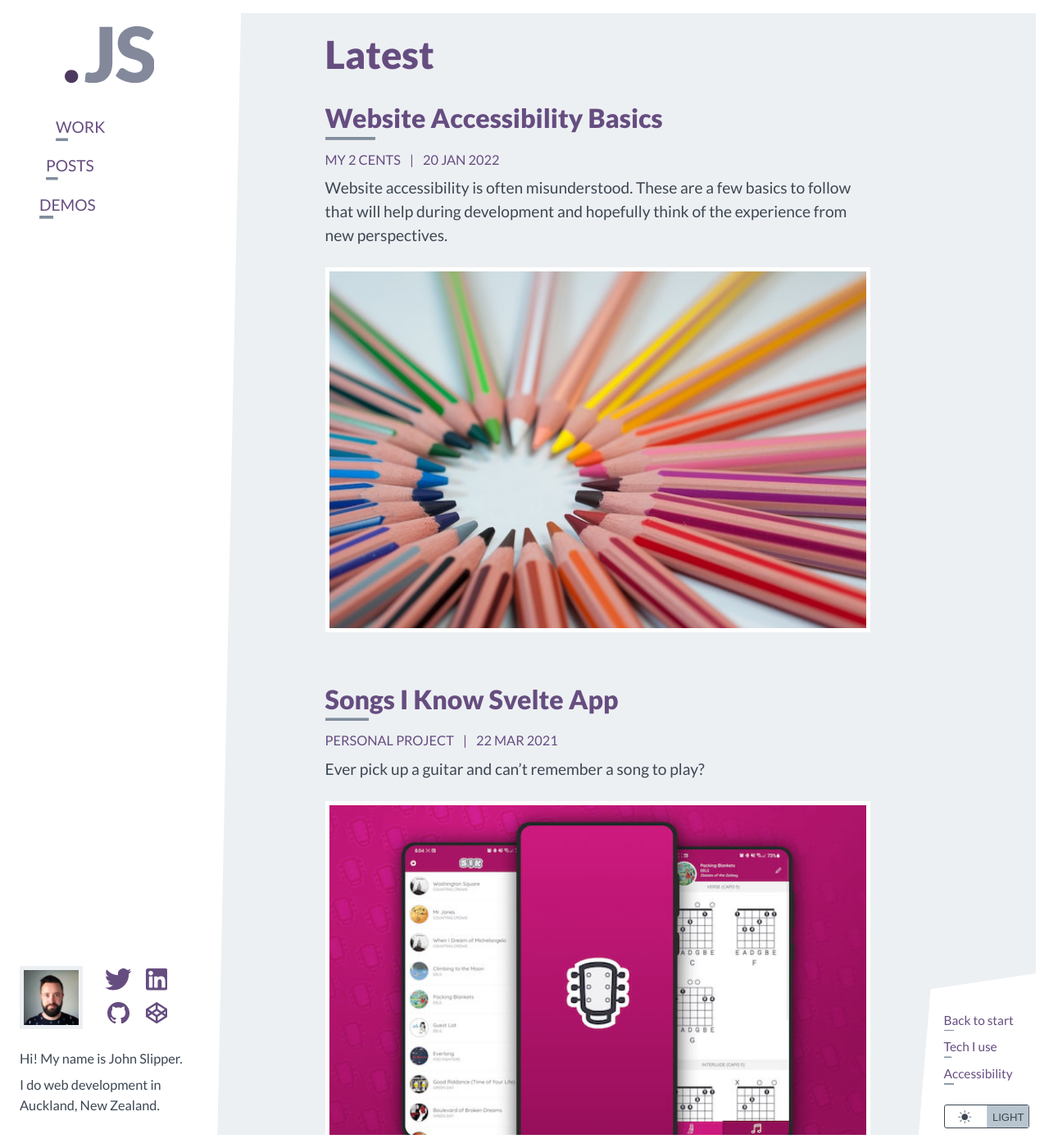
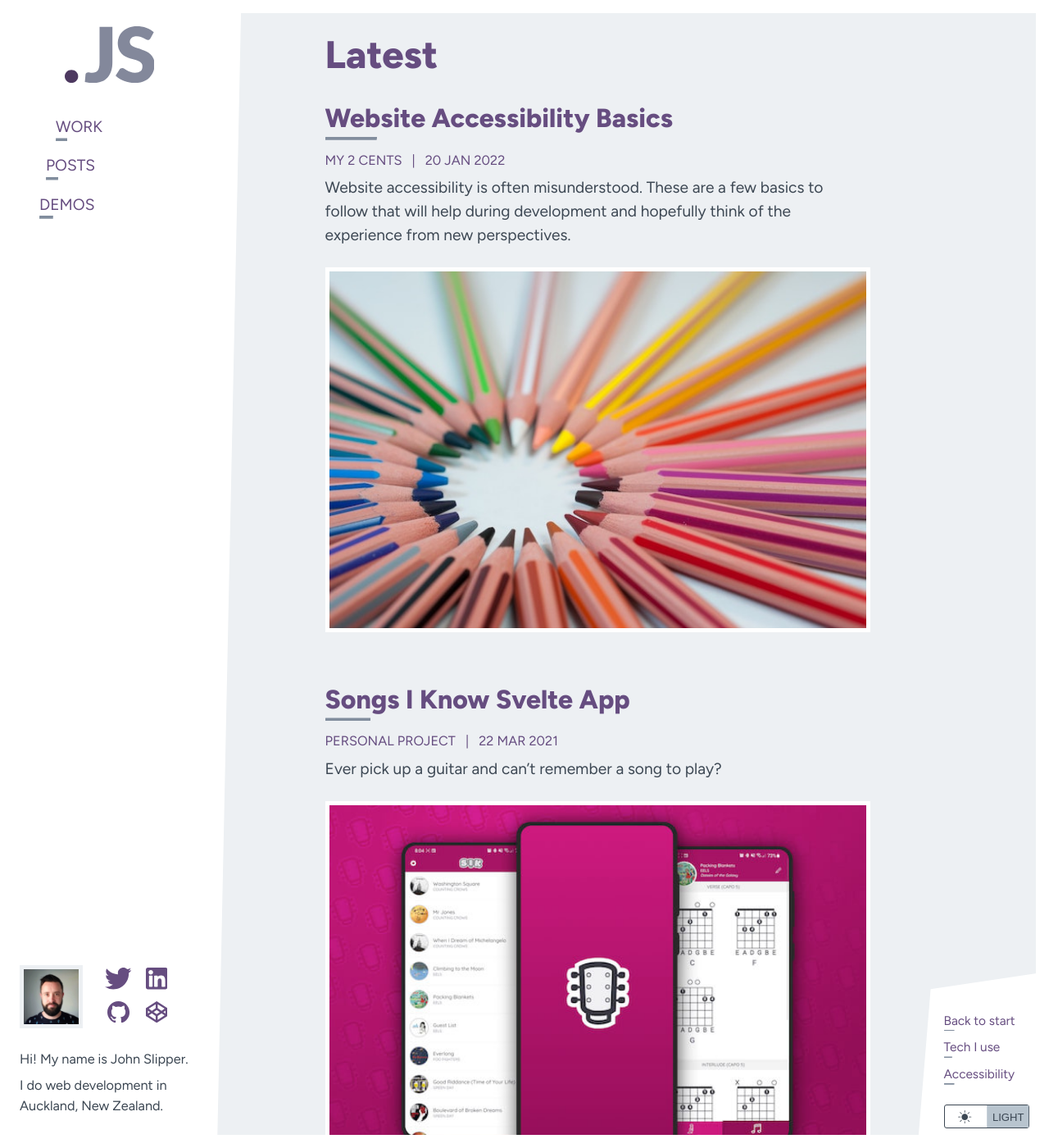
Before and after one commit to johnslipper/johnslipper.github.io, a Jekyll site: the page built from index.html, in a window 1280 px wide and 1400 px high. Shown: the whole window at 82% size. Built offline with Jekyll 4.4.1, drawn with Linux system fonts in a browser that asks for light colours.

Commit message:
Update font from Lato to Figtree

```diff
--- a/_includes/head.html
+++ b/_includes/head.html
@@ -3,10 +3,9 @@
 <meta property="og:locale" content="en_GB" />
 {% include meta.html %}
 <link rel="shortcut icon" href="/img/js.png" />
-<link
-    href="https://fonts.googleapis.com/css?family=Lato:400,900&display=swap"
-    rel="stylesheet"
-/>
+<link rel="preconnect" href="https://fonts.googleapis.com">
+<link rel="preconnect" href="https://fonts.gstatic.com" crossorigin>
+<link href="https://fonts.googleapis.com/css2?family=Figtree:wght@400;800&display=swap" rel="stylesheet">
 <link rel="stylesheet" href="{{ '/css/main.css' | relative_url }}" />
 <script src="{{ '/js/theme-switcher.js' | relative_url }}"></script>
 {% if jekyll.environment == 'production' %} {% include analytics.html %} {%
--- a/_sass/_variables.scss
+++ b/_sass/_variables.scss
@@ -16,7 +16,7 @@
     --body-font-size: 1.2rem;
     --body-font-weight: 400;
     --body-line-height: 1.5;
-    --body-font-family: "Lato", Helvetica, Arial, sans-serif;
+    --body-font-family: "Figtree", Helvetica, Arial, sans-serif;
 
     /* Layout */
     --layout-padding-sm: 0.5rem;
```
